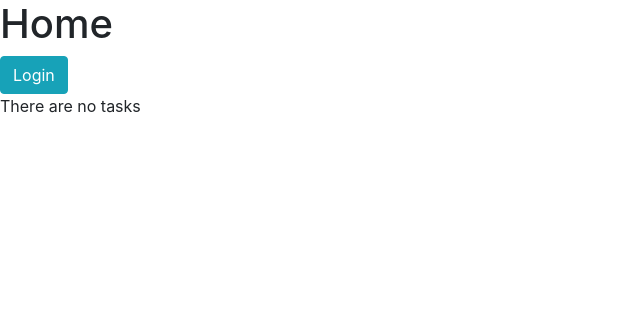
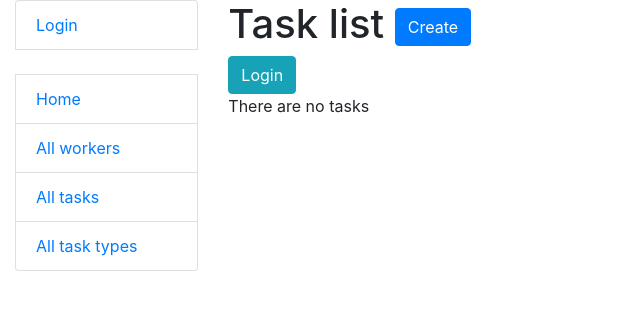
Before and after one commit to Vskesha/it-task-manager, a Django app: page / in a window 1280 px wide. Shown: the top 310 px of the page, without its empty margins (0-640 px from the left). Run offline with Django 5.2, Linux system fonts and the light colour scheme; data that the repository does not hold is empty.

Commit message:
implemented page and view for creating task

```diff
--- a/task_manager/urls.py
+++ b/task_manager/urls.py
@@ -1,10 +1,10 @@
 from django.urls import path
 
-from task_manager.views import TaskListView
+from task_manager.views import TaskListView, TaskCreateView
 
 urlpatterns = [
-    path("", TaskListView.as_view(), name="index"),
+    path("", TaskListView.as_view(), name="task-list"),
+    path("task/create/", TaskCreateView.as_view(), name="task-create"),
 ]
 
-
 app_name = "task_manager"
--- a/task_manager/views.py
+++ b/task_manager/views.py
@@ -1,14 +1,17 @@
-from django.shortcuts import render
+from django.urls import reverse_lazy
 from django.views import generic
 
 from task_manager.models import Task
 
 
-# Create your views here.
+class TaskListView(generic.ListView):
+    model = Task
+    queryset = Task.objects.all().select_related("task_type").prefetch_related("assignees__tasks")
+    template_name = "task_manager/task_list.html"
+    context_object_name = "task_list"
 
 
-class TaskListView(generic.ListView):
+class TaskCreateView(generic.CreateView):
     model = Task
-    queryset = Task.objects.all().select_related("task_type").prefetch_related("assignees")
-    template_name = "task_manager/index.html"
-    context_object_name = "task_list"
+    fields = "__all__"
+    success_url = reverse_lazy("task_manager:task-list")
--- a/templates/base.html
+++ b/templates/base.html
@@ -1,26 +1,40 @@
 <!DOCTYPE html>
 
 <html lang="en">
+
 <head>
-  {% block title %}
-    <title>Task Manager</title>
-  {% endblock %}
+  {% block title %}<title>Task Manager</title>{% endblock %}
   <meta charset="utf-8">
   <meta name="viewport" content="width=device-width, initial-scale=1">
-  <link rel="stylesheet" href="https://cdn.jsdelivr.net/npm/bootstrap@4.6.2/dist/css/bootstrap.min.css"
-        integrity="sha384-xOolHFLEh07PJGoPkLv1IbcEPTNtaed2xpHsD9ESMhqIYd0nLMwNLD69Npy4HI+N" crossorigin="anonymous">
-
+  <link rel="stylesheet"
+        href="https://cdn.jsdelivr.net/npm/bootstrap@4.5.3/dist/css/bootstrap.min.css"
+        integrity="sha384-TX8t27EcRE3e/ihU7zmQxVncDAy5uIKz4rEkgIXeMed4M0jlfIDPvg6uqKI2xXr2"
+        crossorigin="anonymous">
   {% load static %}
   <link rel="stylesheet" href="{% static 'css/styles.css' %}">
 </head>
+
 <body>
-<div class="all-content">
-  {% block content %}
-  {% endblock %}
-  {% block pagination %}
-    {% include "includes/pagination.html" %}
-  {% endblock %}
+<div class="container-fluid">
+  <div class="row">
+    <div class="col-sm-2">
+
+      {% block sidebar %}
+        {% include "includes/sidebar.html" %}
+      {% endblock %}
+
+    </div>
+    <div class="col-sm-10 ">
+
+      {% block content %}{% endblock %}
+
+      {% block pagination %}
+        {% include "includes/pagination.html" %}
+      {% endblock %}
+
+    </div>
+  </div>
 </div>
-<div class="footer"></div>
 </body>
+
 </html>
--- a/templates/task_manager/index.html
+++ b/templates/task_manager/task_list.html
@@ -2,7 +2,11 @@
 
 {% block content %}
   <div class="container-1">
-    <h1>Home</h1>
+    <h1>Task list
+      <a href="{% url 'task_manager:task-create' %}" class="btn btn-primary link-to-page">
+        Create
+      </a>
+    </h1>
     {% if user.is_authenticated %}
       <p>Hello <strong>{{ user.username }}</strong>!</p>
       <form action="{% url 'logout' %}" method="post">
```
Also changed, not shown: templates/task_manager/task_form.html (added, +11 -0 lines).
